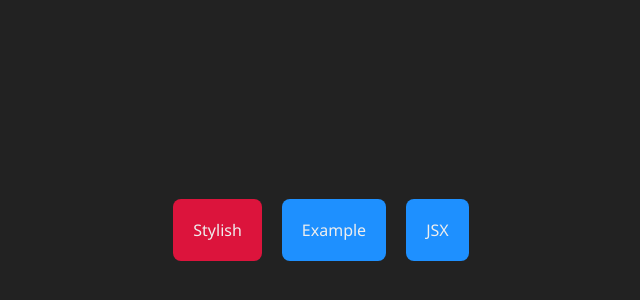
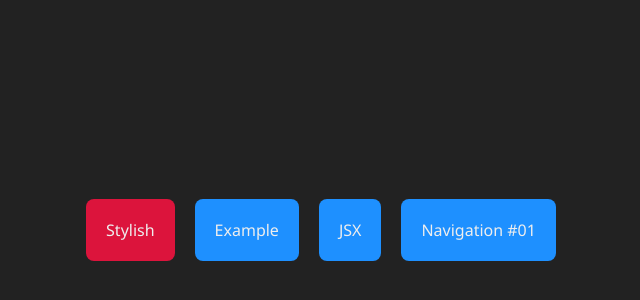
Before and after one commit to NetoJL/NextJS-Fundamentals, a Next.js app: page / in a window 1280 px wide. Shown: the part 170-470 px from the top of the page, without its empty margins (319-959 px from the left). Built offline with nearby package versions, Linux system fonts and the light colour scheme.

Commit message:
index.jsx updated

```diff
--- a/src/pages/index.jsx
+++ b/src/pages/index.jsx
@@ -12,6 +12,7 @@ export default function Home() {
 			<Navigator text="Stylish" route="/stylish" color="crimson"/>
 			<Navigator text="Example" route="/example" />
 			<Navigator text="JSX" route="/jsx" />
+			<Navigator text="Navigation #01" route="/navigation" />
 		</div>
 	);
 }
```
